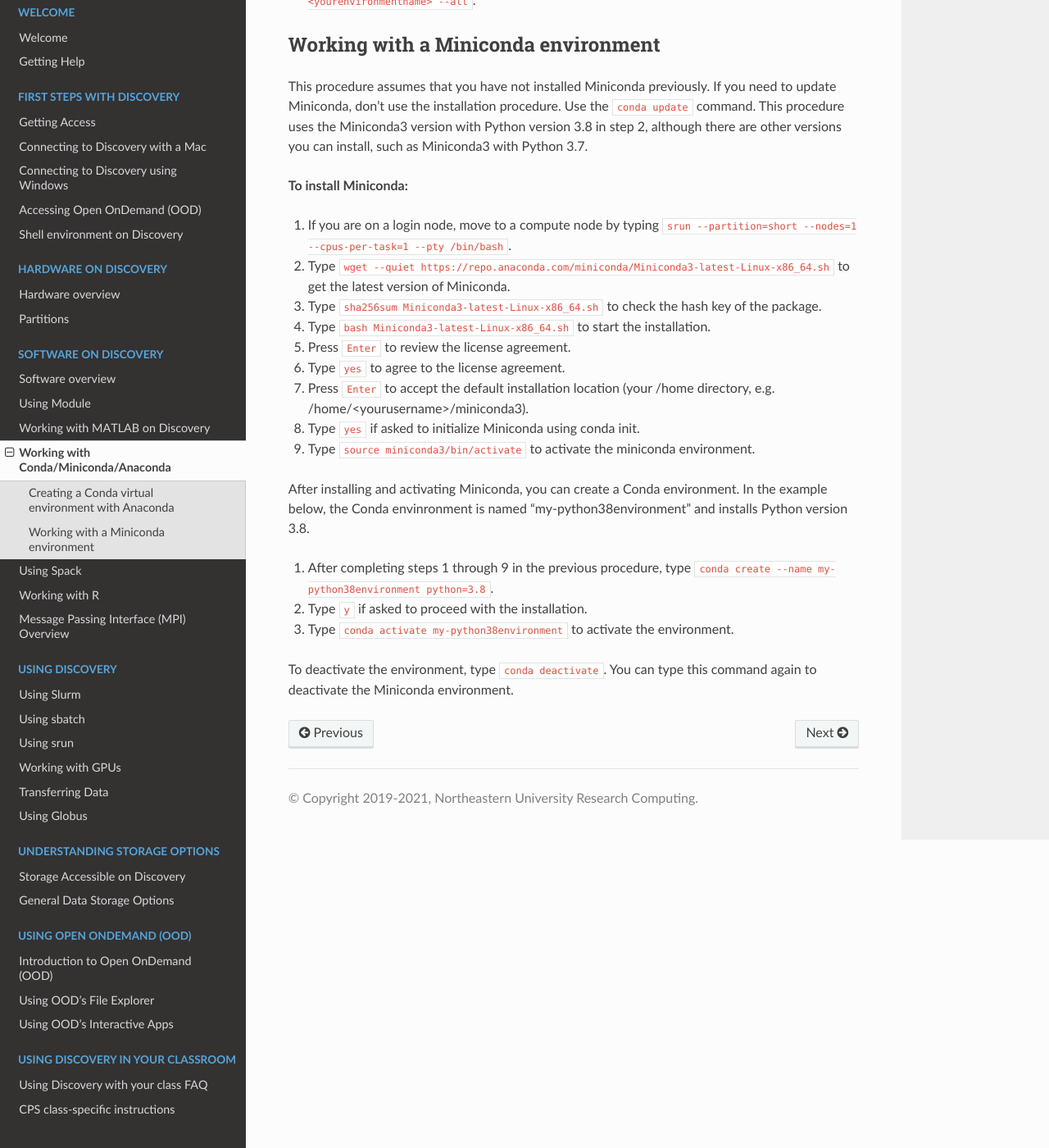
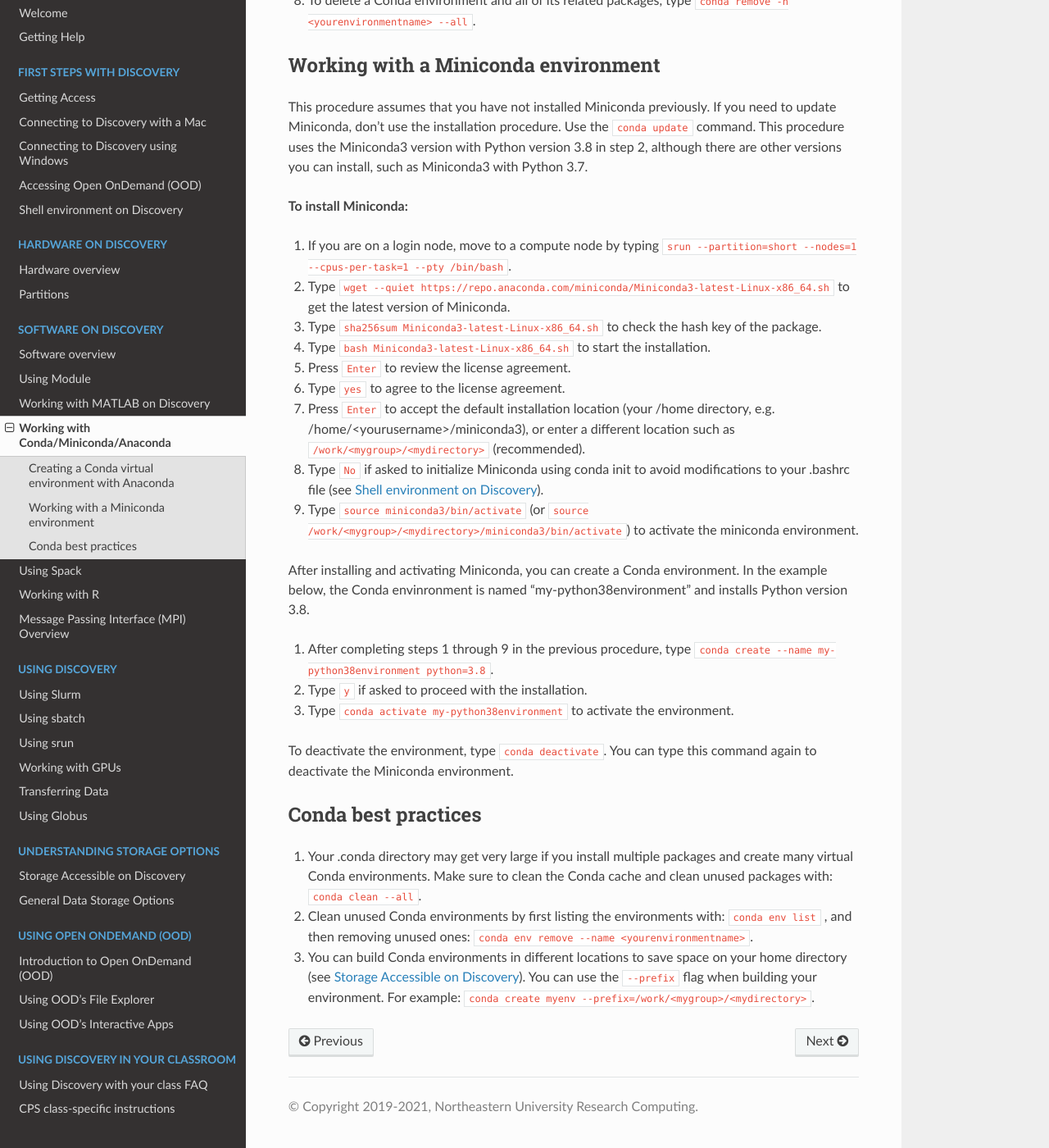
Before and after one commit to northeastern-rc/rc-public-documentation, a Sphinx documentation site: the page built from docs/source/software/conda.rst, in a window 1280 px wide and 1400 px high, scrolled down 788 px. Shown: the whole window at 82% size. Built offline with Sphinx 7.4.7 and the Read the Docs theme 2.0.0, drawn with Linux system fonts in a browser that asks for light colours; some of the changed text lies outside the part shown.

Commit message:
added changes to conda section about modifications to bashrc+ best practices

```diff
--- a/docs/source/software/conda.rst
+++ b/docs/source/software/conda.rst
@@ -16,8 +16,8 @@ Using a locally installed Conda virtual environment is highly recommended so tha
 You can also have more than one environment with different packages for testing purposes. This procedure uses the Anaconda module already loaded on Discovery.
 
 1. To check what version of Python you have installed, type ``which python``.
-2. To load anaconda, type ``module load anaconda3/3.7``.
-3. To create your environment, type ``conda create -n <yourenvironmentname> python=3.7 anaconda``, where <yourenvironmentname> is the name you want to give your environment. Tip: to see a list of all of your conda environments, type ``conda info -e``.
+2. To load anaconda, type ``module load anaconda3/2022.01``.
+3. To create your environment, type ``conda create -n <yourenvironmentname> python=3.7 anaconda``, where <yourenvironmentname> is the name you want to give your environment. Tip: to see a list of all of your conda environments, type ``conda info -e``. To save space, also use the ``--prefix=/work/<mygroup>/<mydirectory>`` flag to build in your work directory.
 4. Follow the prompts to complete the Conda install.
 5. To activate your Conda environment, type ``source activate <yourenvironmentname>``. Note that ``conda activate`` will not work on Discovery with this version.
 6. To install a specific package, type ``conda install -n <yourenvironmentname> [package]``.
@@ -40,9 +40,9 @@ Miniconda3 with Python 3.7.
 4. Type ``bash Miniconda3-latest-Linux-x86_64.sh`` to start the installation.
 5. Press ``Enter`` to review the license agreement.
 6. Type ``yes`` to agree to the license agreement.
-7. Press ``Enter`` to accept the default installation location (your /home directory, e.g. /home/<yourusername>/miniconda3).
-8. Type ``yes`` if asked to initialize Miniconda using conda init.
-9. Type ``source miniconda3/bin/activate`` to activate the miniconda environment.
+7. Press ``Enter`` to accept the default installation location (your /home directory, e.g. /home/<yourusername>/miniconda3), or enter a different location such as ``/work/<mygroup>/<mydirectory>`` (recommended).
+8. Type ``No`` if asked to initialize Miniconda using conda init to avoid modifications to your .bashrc file (see :ref:`bashrc`).
+9. Type ``source miniconda3/bin/activate`` (or ``source /work/<mygroup>/<mydirectory>/miniconda3/bin/activate``) to activate the miniconda environment.
 
 After installing and activating Miniconda, you can create a Conda environment. In the example below, the Conda envinronment is named "my-python38environment" and installs Python version 3.8.
 
@@ -51,3 +51,10 @@ After installing and activating Miniconda, you can create a Conda environment. I
 3. Type ``conda activate my-python38environment`` to activate the environment.
 
 To deactivate the environment, type ``conda deactivate``. You can type this command again to deactivate the Miniconda environment.
+
+Conda best practices
+====================
+
+1. Your .conda directory may get very large if you install multiple packages and create many virtual Conda environments. Make sure to clean the Conda cache and clean unused packages with: ``conda clean --all``.
+2. Clean unused Conda environments by first listing the environments with: ``conda env list`` , and then removing unused ones: ``conda env remove --name <yourenvironmentname>``.
+3. You can build Conda environments in different locations to save space on your home directory (see :ref:`discovery_storage`). You can use the ``--prefix`` flag when building your environment. For example: ``conda create myenv --prefix=/work/<mygroup>/<mydirectory>``.
```
Also changed, not shown: docs/source/first_steps/bashrc.rst (+5 -6 lines).
